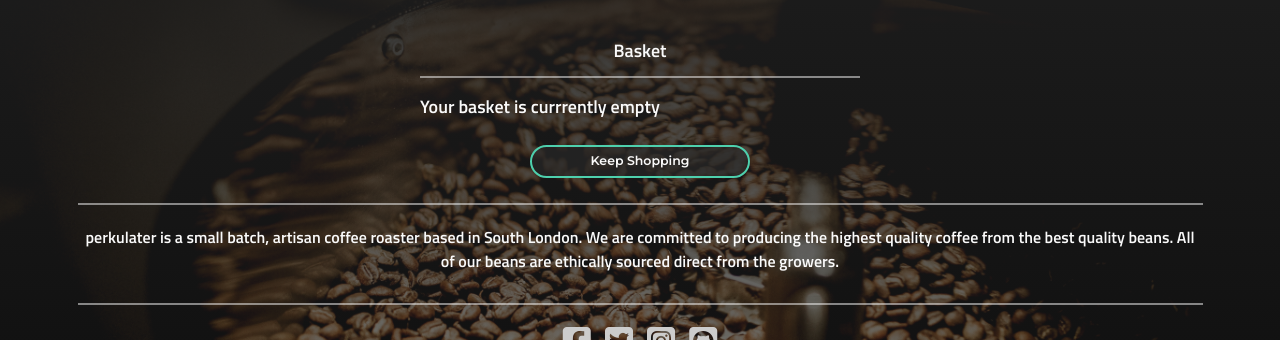
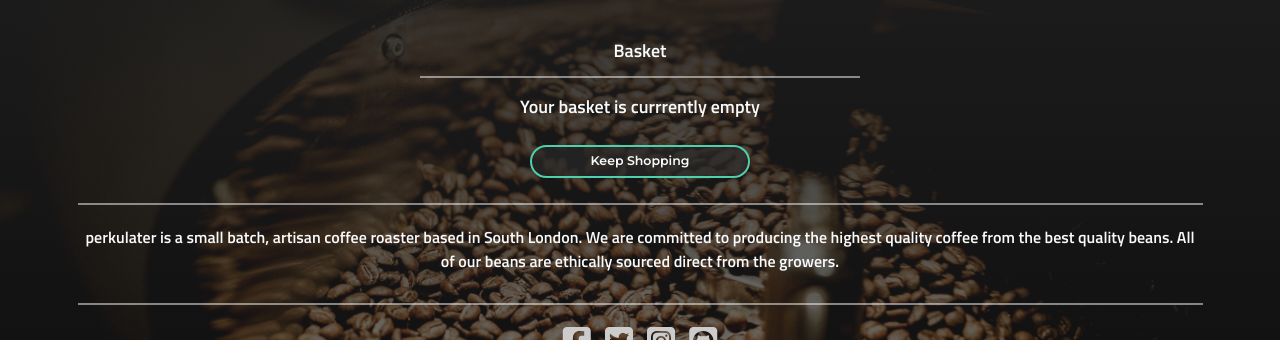
Before and after one commit to richardhenyash/perkulater, a Django app: template basket/templates/basket/basket.html in a window 1280 px wide. Shown: the part 147-487 px from the top of the page. Run offline with Django 3.2, Linux system fonts and the light colour scheme; the template is opened without the code that fills it, so the values that code supplies are empty; some libraries are stand-ins or nearby versions.

Commit message:
update basket styling

```diff
--- a/basket/templates/basket/basket.html
+++ b/basket/templates/basket/basket.html
@@ -91,7 +91,7 @@
                 {% else %}
                     <div class="row">
                         <div class="col-12">
-                            <p class="product-text-lg text-left pt-2">Your basket is currrently empty</p>
+                            <p class="product-text-lg text-center pt-2">Your basket is currrently empty</p>
                         </div>
                     </div>
                 {% endif %}
```
